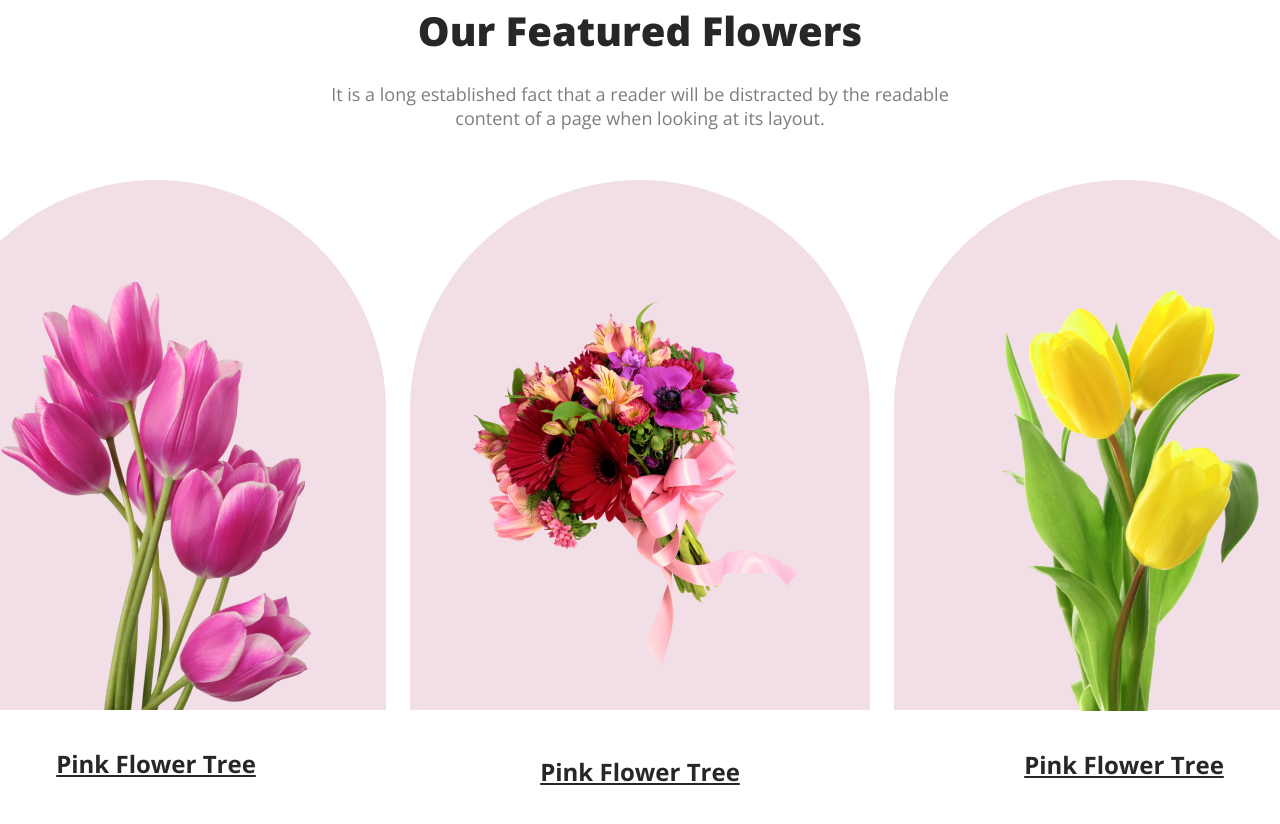
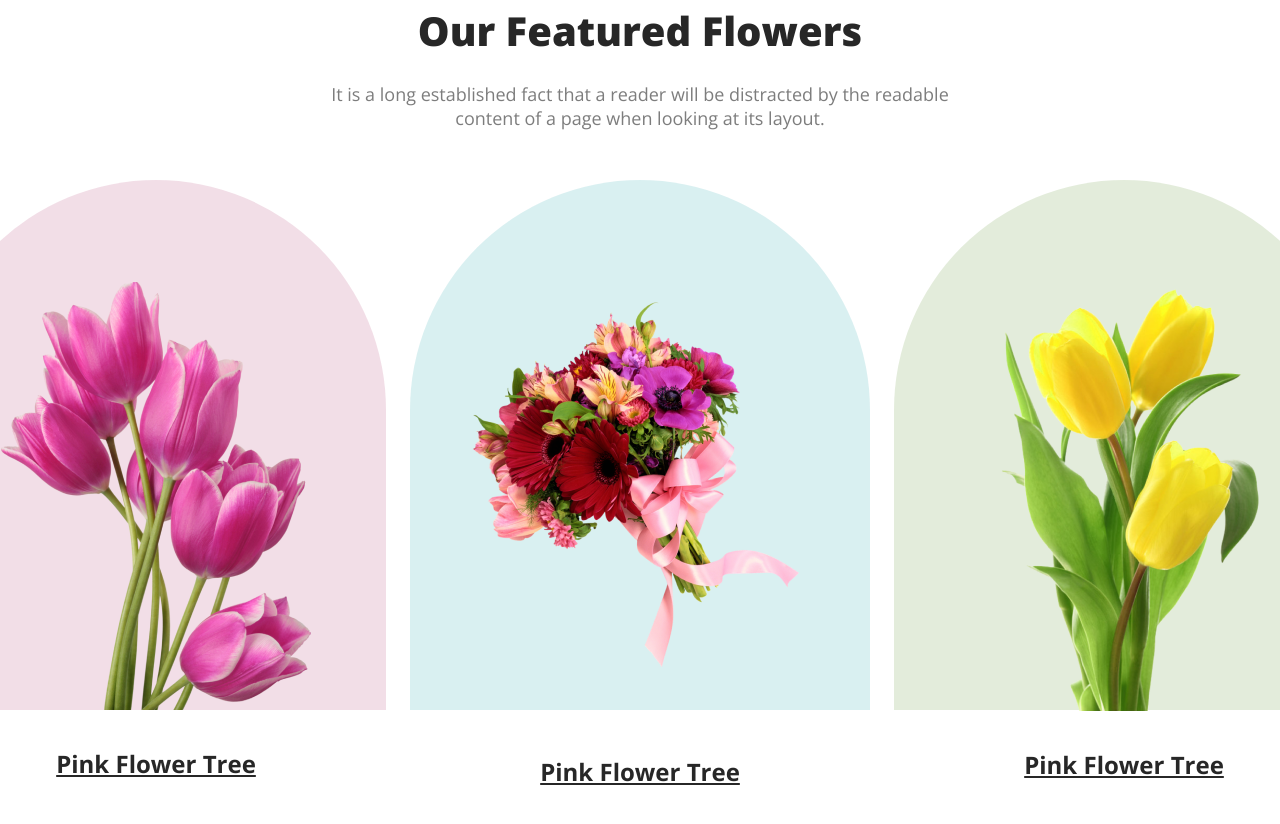
Before and after one commit to sultan435/flower-shop-assignment, a plain HTML site: page index.html in a window 1280 px wide. Shown: the part 902-1726 px from the top of the page. Drawn offline with nearby package versions, Linux system fonts and the light colour scheme.

Commit message:
added the feature section

```diff
--- a/index.html
+++ b/index.html
@@ -35,15 +35,15 @@
             <p class="section-discription">It is a long established fact that a reader will be distracted by the
                 readable <br> content of a page when looking at its layout.</p>
             <div class="features-container">
-                <div class="feature-box">
+                <div class="feature-box-one">
                     <img class="box-image-one" src="assets/pngwing 6.png" alt="">
                     <p class="box-image-name">Pink Flower Tree</p>
                 </div>
-                <div class="feature-box">
+                <div class="feature-box-two">
                     <img class="box-image-two" src="assets/pngwing 5.png" alt="">
                     <p class="box-image-name">Pink Flower Tree</p>
                 </div>
-                <div class="feature-box">
+                <div class="feature-box-three">
                     <img class="box-image-three" src="assets/pngwing 7.png" alt="">
                     <p class="box-image-name">Pink Flower Tree</p>
                 </div>
--- a/styles/style.css
+++ b/styles/style.css
@@ -76,12 +76,27 @@ body {
     margin-top: 50px;
 }
 
-.feature-box {
+.feature-box-one {
     width: 460px;
     height: 530px;
     border-top-left-radius: 300px;
     border-top-right-radius: 300px;
     background: rgba(167, 33, 98, 0.15);
+}
+
+.feature-box-two {
+    width: 460px;
+    height: 530px;
+    border-top-left-radius: 300px;
+    border-top-right-radius: 300px;
+    background: rgba(5, 151, 160, 0.15);
+}
+.feature-box-three{
+    width: 460px;
+    height: 530px;
+    border-top-left-radius: 300px;
+    border-top-right-radius: 300px;
+    background: rgba(71, 125, 17, 0.15);
 }
 
 .box-image-one {
```
